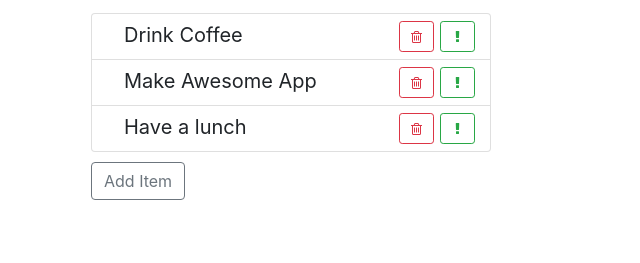
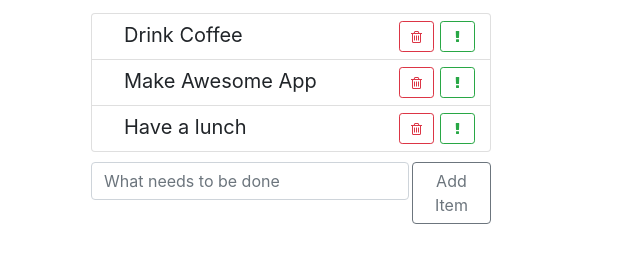
Before and after one commit to OveR1st/react-course, a React app: page / in a window 1280 px wide. Shown: the part 145-408 px from the top of the page, without its empty margins (349-989 px from the left). Built offline with nearby package versions, Linux system fonts and the light colour scheme.

Commit message:
4.11 onChange form

```diff
--- a/src/components/item-add-form/item-add-form.css
+++ b/src/components/item-add-form/item-add-form.css
@@ -1,3 +1,7 @@
 .item-add-form {
   margin-top: 10px;
 }
+
+.item-add-form input {
+  margin-right: 3px;
+}
--- a/src/components/item-add-form/item-add-form.js
+++ b/src/components/item-add-form/item-add-form.js
@@ -4,18 +4,44 @@ import './item-add-form.css';
 
 export default class ItemAddForm extends Component {
 
+  state = {
+    label: ''
+  }
+
+  onLabelChange = (e) => {
+    console.log(e.target.value);
+
+    this.setState({
+      label: e.target.value
+    })
+
+    // return {
+    //   label:
+    // }
+  }
+
+  onSubmit = (e) => {
+    e.preventDefault();
+    this.props.onItemAdded(this.state.label)
+    console.log(e.target);
+  }
 
 
   render() {
 
-    // const {addItem} = this.props
     return (
-      <div className="item-add-form">
+      <form className="item-add-form d-flex"
+            onSubmit={this.onSubmit}>
+        <input type="text"
+              className="form-control"
+              onChange={this.onLabelChange}
+              placeholder="What needs to be done" />
         <button
-        className="btn btn-outline-secondary"
-        onClick={ () => this.props.onItemAdded('Hello World')}
-        > Add Item</button>
-      </div>
+            className="btn btn-outline-secondary"
+            // onClick={ () => this.props.onItemAdded('Hello World')}
+        > Add Item
+        </button>
+      </form>
     )
   }
 }
```
